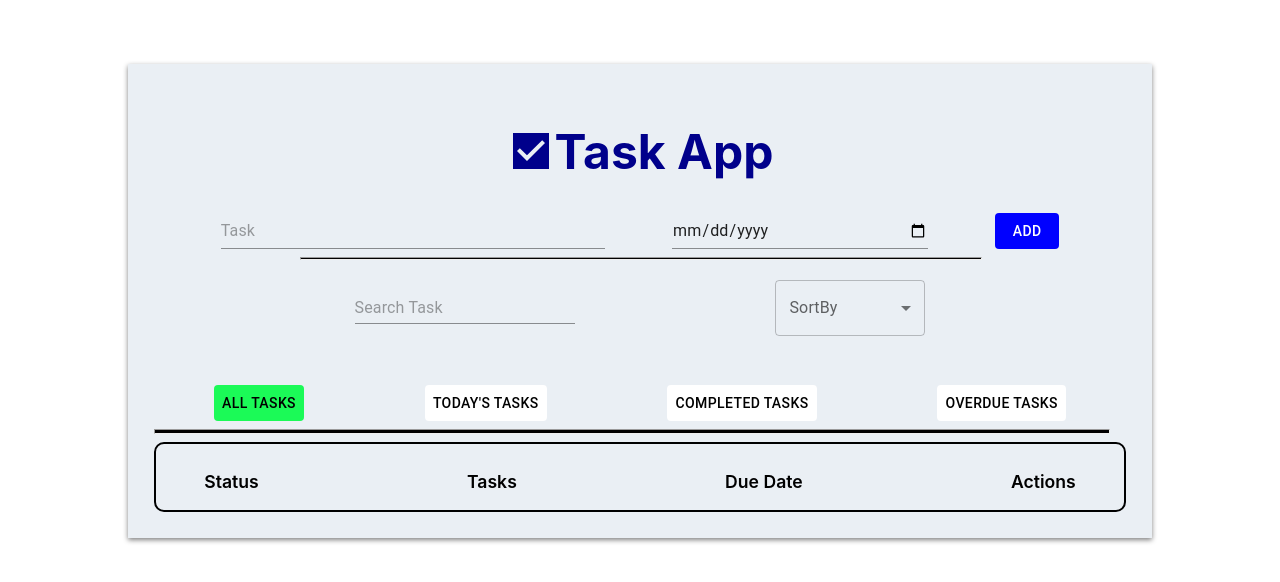
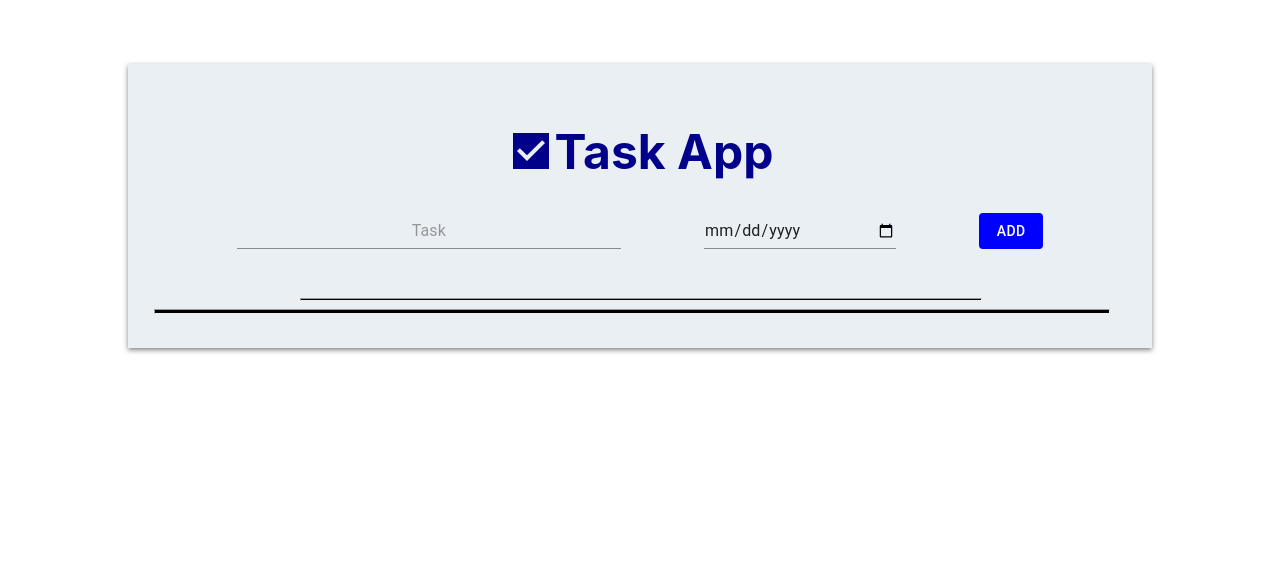
Before and after one commit to himanshu-baghel07/TodoApp, a React (Create React App) app: page / in a window 1280 px wide. Shown: the top 582 px of the page. Built offline with nearby package versions, Linux system fonts and the light colour scheme.

Commit message:
Final commit

```diff
--- a/src/App.css
+++ b/src/App.css
@@ -23,10 +23,15 @@
 }
 #addTaskInput {
   width: 30vw;
+  text-align: center;
+}
+#addTaskInput::placeholder {
+  text-align: center;
 }
 #addTaskDuedate {
-  width: 20vw;
+  width: 15vw;
 }
+
 #addButton {
   background-color: blue;
   color: white;
@@ -58,7 +63,7 @@
     width: 70vw;
   }
   #addTaskDuedate {
-    width: 50vw;
+    width: 35vw;
   }
   #addButton {
     margin-top: 5%;
--- a/src/App.js
+++ b/src/App.js
@@ -19,7 +19,6 @@ import { CheckBoxSharp } from "@mui/icons-material";
 
 const App = () => {
   const [state, dispatch] = useReducer(Reducer, getInitialTodoList());
-  const [isOpen, setIsOpen] = useState(false);
   const [selectedFilter, setSelectedFilter] = useState(null);
   const [selectedSort, setSelectedSort] = useState("");
   const [title, setTitle] = useState("All");
@@ -76,10 +75,6 @@ const App = () => {
     setSelectedFilter(done);
   };
 
-  const handleSortItem = (e) => {
-    setSelectedSort(e);
-  };
-
   useEffect(() => {
     localStorage.setItem("todoList", JSON.stringify(state));
   }, [state]);
@@ -100,42 +95,10 @@ const App = () => {
 
   console.log("TT", formatDueDate(currentDate));
 
-  // const currentDate = new Date().toISOString().slice(0, 10);
-  // console.log("DD", dd);
-
   const yesterday = new Date(today);
   yesterday.setDate(today.getDate() - 1);
 
   const formattedYesterday = yesterday.toISOString().slice(0, 10);
-
-  // const filteredData = [...state].sort((a, b) => {
-  //   const dateA = new Date(a.dueDate);
-  //   const dateB = new Date(b.dueDate);
-  //   return dateA - dateB;
-  // });
-
-  // const filteredData =
-  //   state.filter((task) =>
-  //     selectedFilter === "delay"
-  //       ? task.dueDate <= formattedYesterday && task.done !== true
-  //       : selectedFilter === null
-  //       ? task.done !== true
-  //       : formatDueDate(task.dueDate) === selectedFilter
-  //       ? task.dueDate
-  //       : task.done === selectedFilter ||
-  //         task.text.toLowerCase().includes(selectedFilter)
-  //   ) && selectedFilter === "old"
-  //     ? [...state].sort((a, b) => {
-  //         const dateA = new Date(a.dueDate);
-  //         const dateB = new Date(b.dueDate);
-  //         return dateA - dateB;
-  //       })
-  //     : selectedFilter === "new"
-  //     ? [...state].sort((a, b) => {
-  //         const dateA = new Date(a.dueDate);
-  //         const dateB = new Date(b.dueDate);
-  //         return dateB - dateA;
-  //       })
 
   let filteredData = state.filter((task) => {
     if (selectedFilter === "delay") {
@@ -198,11 +161,12 @@ const App = () => {
           marginLeft: "15%",
           backgroundColor: "black",
           marginRight: "1rem",
+          marginTop: "5%",
         }}
       />
       <Box
         style={{
-          display: "flex",
+          display: state.length > 0 ? "flex" : "none",
           justifyContent: "space-evenly",
           alignItems: "center",
           marginTop: "2%",
@@ -246,7 +210,7 @@ const App = () => {
       </Box>
       <Box
         style={{
-          display: "flex",
+          display: state.length > 0 ? "flex" : "none",
           justifyContent: "space-around",
           alignItems: "center",
         }}
@@ -297,9 +261,10 @@ const App = () => {
           marginRight: "1rem",
         }}
       />
+
       <Box
         style={{
-          display: "flex",
+          display: state.length > 0 ? "flex" : "none",
           justifyContent: "space-between",
           alignItems: "center",
           paddingLeft: "5%",
@@ -337,7 +302,6 @@ const App = () => {
               border: "1px solid navy",
             }}
           >
-            {/* "#47de54" : "#fc6d76" */}
             <TaskList
               task={task}
               handleChangeItem={handleChangeItem}
--- a/src/components/AddTask.js
+++ b/src/components/AddTask.js
@@ -1,33 +1,30 @@
-import { Dataset, DateRange } from "@mui/icons-material";
-import { Box, Button, Input } from "@mui/material";
-
+import { Box, Button, Input, Typography } from "@mui/material";
 import React, { useState } from "react";
 
 const AddTask = ({ handleAddItem }) => {
   const [inputValue, setInputValue] = useState("");
   const [dueDate, setDueDate] = useState("");
+  const [error, setError] = useState(false);
 
   const handleChange = () => {
-    handleAddItem(inputValue, false, dueDate);
-    setDueDate("");
-    setInputValue("");
+    if (inputValue && dueDate) {
+      handleAddItem(inputValue, false, dueDate);
+      setDueDate("");
+      setInputValue("");
+      setError(false);
+    } else {
+      setError(true);
+    }
   };
 
   return (
-    <Box
-      id="addTask"
-      // style={{
-      //   display: "flex",
-      //   flexDirection: "row",
-      //   justifyContent: "space-evenly",
-      //   width: "100%",
-      // }}
-    >
+    <Box id="addTask">
       <Input
         id="addTaskInput"
         className="add-task-input"
         value={inputValue}
         placeholder="Task"
+        required
         onChange={(e) => setInputValue(e.target.value)}
       />
 
@@ -35,9 +32,15 @@ const AddTask = ({ handleAddItem }) => {
         id="addTaskDuedate"
         type="date"
         value={dueDate}
+        placeholder="date"
+        required
         onChange={(e) => setDueDate(e.target.value)}
       />
-
+      {error && (
+        <Typography variant="caption" color="error">
+          Please enter a value in both fields.
+        </Typography>
+      )}
       <Button id="addButton" color="primary" onClick={handleChange}>
         Add
       </Button>
--- a/src/components/TaskList.js
+++ b/src/components/TaskList.js
@@ -1,4 +1,4 @@
-import { DeleteForever, Edit, Label } from "@mui/icons-material";
+import { DeleteForever, Edit } from "@mui/icons-material";
 import { Box, Button, Input, List } from "@mui/material";
 import React, { useState } from "react";
 import Checkbox from "@mui/material/Checkbox";
```
Also changed, not shown: firebase.json (added), 2 other files (tests, documents, lock files or other folders).
